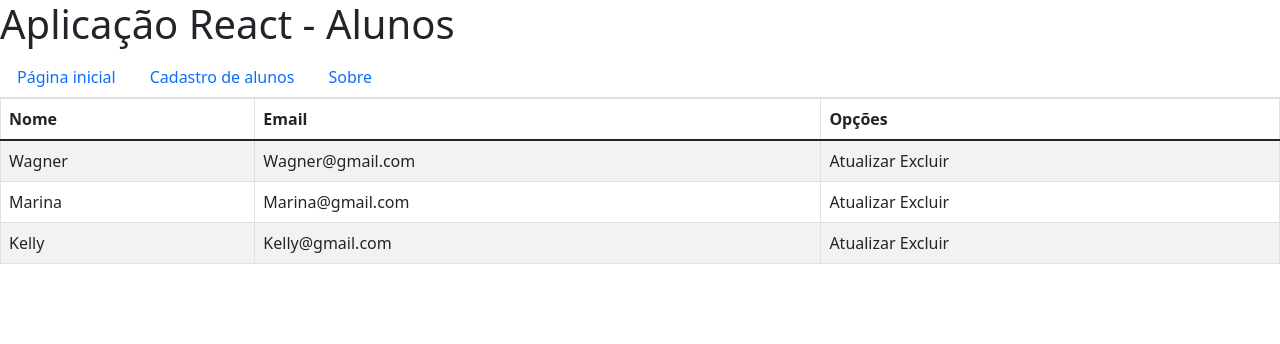
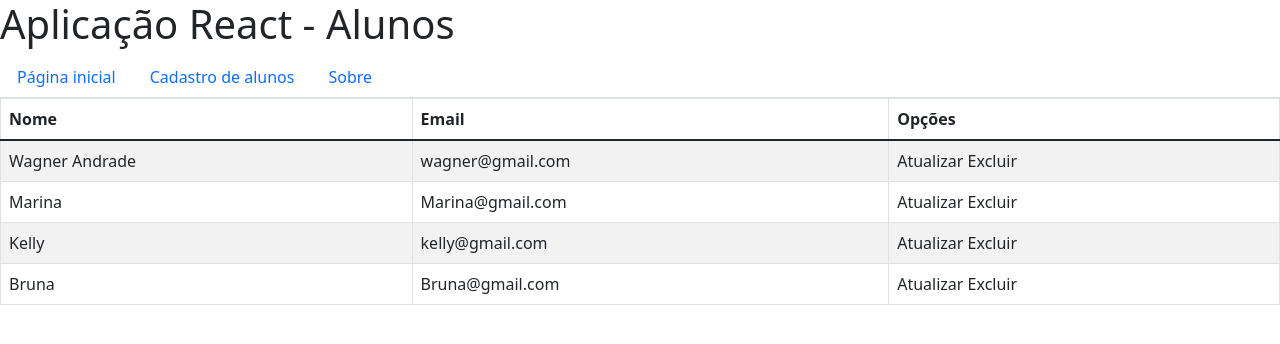
Before and after one commit to wagnerdf/vscode-react-grud-alunos, a React (Create React App) app: page /alunos in a window 1280 px wide. Shown: the top 344 px of the page. Built offline with nearby package versions, Linux system fonts and the light colour scheme.

Commit message:
Using a State in React

```diff
--- a/src/components/Alunos.js
+++ b/src/components/Alunos.js
@@ -9,7 +9,12 @@ class Alunos extends React.Component{
 
 
         this.state = {
-            alunos : []
+            alunos : [
+                {'id':1, 'nome':'Wagner Andrade', 'email':'wagner@gmail.com'},
+                {'id':2, 'nome':'Marina', 'email':'Marina@gmail.com'},
+                {'id':3, 'nome':'Kelly', 'email':'kelly@gmail.com'},
+                {'id':4, 'nome':'Bruna', 'email':'Bruna@gmail.com'}
+            ]
         }
     }
 
@@ -24,27 +29,20 @@ class Alunos extends React.Component{
                     </tr>
                 </thead>
                 <tbody>
-                    <tr>
-                        <td>Wagner</td>
-                        <td>Wagner@gmail.com</td>
-                        <td>Atualizar Excluir</td>
-                    </tr>
-                    <tr>
-                        <td>Marina</td>
-                        <td>Marina@gmail.com</td>
-                        <td>Atualizar Excluir</td>
-                    </tr>
-                    <tr>
-                        <td>Kelly</td>
-                        <td>Kelly@gmail.com</td>
-                        <td>Atualizar Excluir</td>
-                    </tr>
+
+                    {
+                        this.state.alunos.map((aluno) =>
+
+                            <tr>
+                                <td> {aluno.nome} </td>
+                                <td> {aluno.email} </td>
+                                <td>Atualizar Excluir</td>
+                            </tr>
+                        )
+                    }
                 </tbody>
-
             </Table>
         )
-
-
     }
 }
 
```
